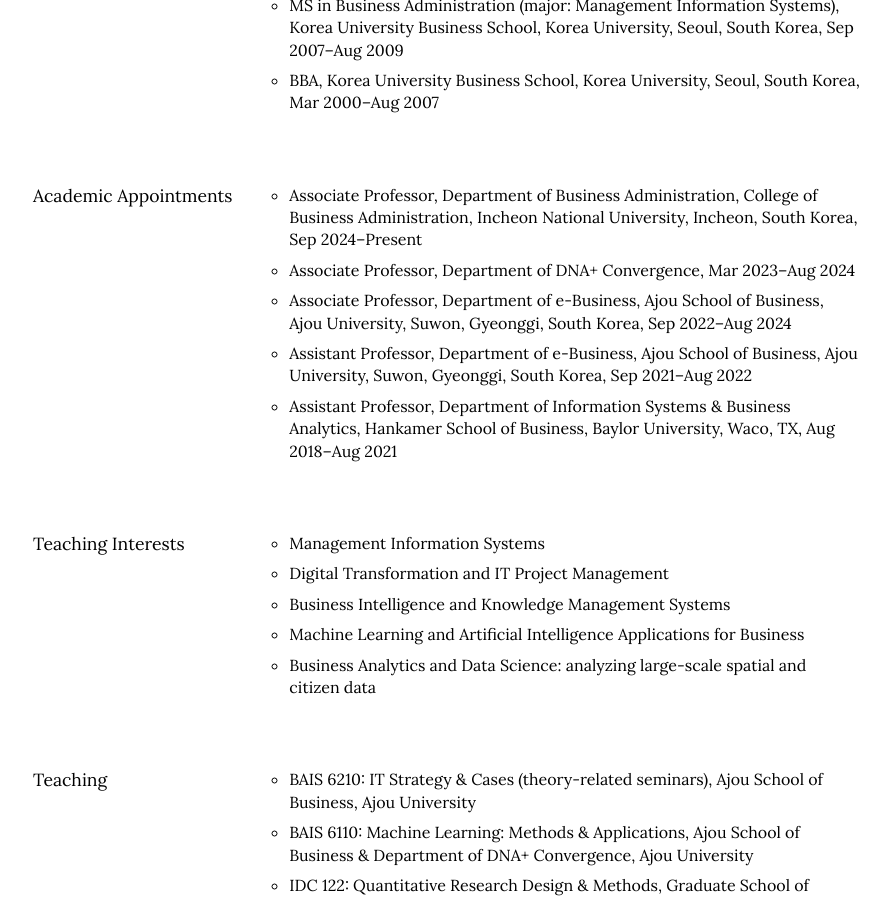
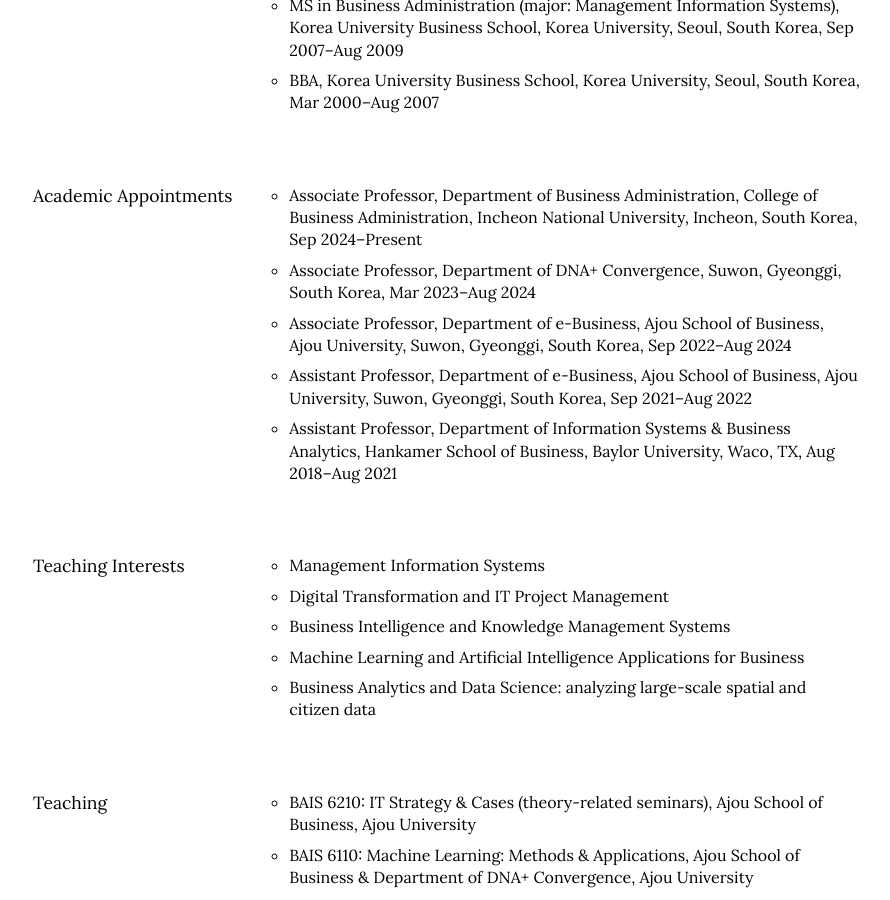
Before and after one commit to istaehun/taehun, a Jekyll site: the page built from engagement.html, in a window 1280 px wide and 900 px high, scrolled down 655 px. Shown: the whole window, without its empty margins (187-1077 px from the left). Built offline with Jekyll 4.4.1, drawn with Linux system fonts in a browser that asks for light colours; nearby versions of some CDN libraries.

Commit message:
Update engagement.yml

```diff
--- a/_data/engagement.yml
+++ b/_data/engagement.yml
@@ -9,7 +9,7 @@
     title: Academic Appointments
     list:
       - "Associate Professor, Department of Business Administration, College of Business Administration, Incheon National University, Incheon, South Korea, Sep 2024–Present"
-      - "Associate Professor, Department of DNA+ Convergence, Mar 2023–Aug 2024"
+      - "Associate Professor, Department of DNA+ Convergence, Suwon, Gyeonggi, South Korea, Mar 2023–Aug 2024"
       - "Associate Professor, Department of e-Business, Ajou School of Business, Ajou University, Suwon, Gyeonggi, South Korea, Sep 2022–Aug 2024"
       - "Assistant Professor, Department of e-Business, Ajou School of Business, Ajou University, Suwon, Gyeonggi, South Korea, Sep 2021–Aug 2022"
       - "Assistant Professor, Department of Information Systems & Business Analytics, Hankamer School of Business, Baylor University, Waco, TX, Aug 2018–Aug 2021"
```
